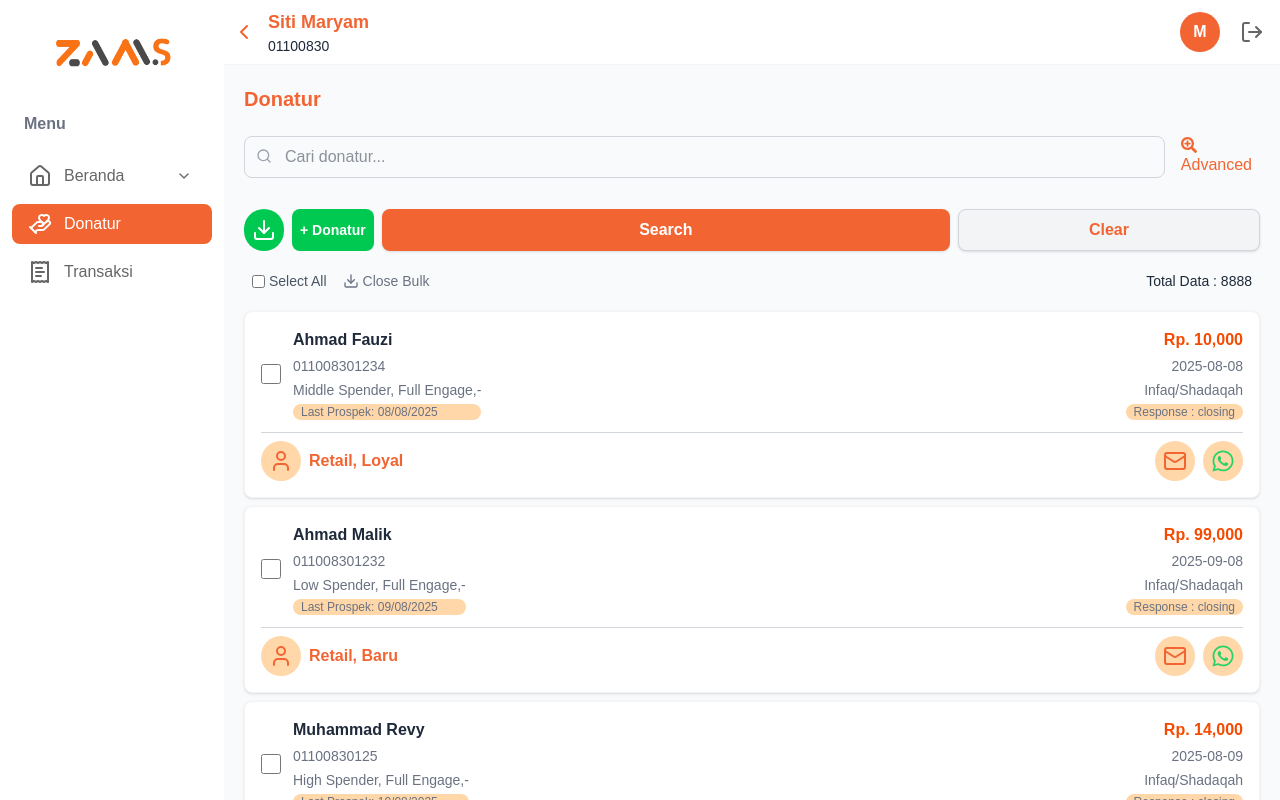
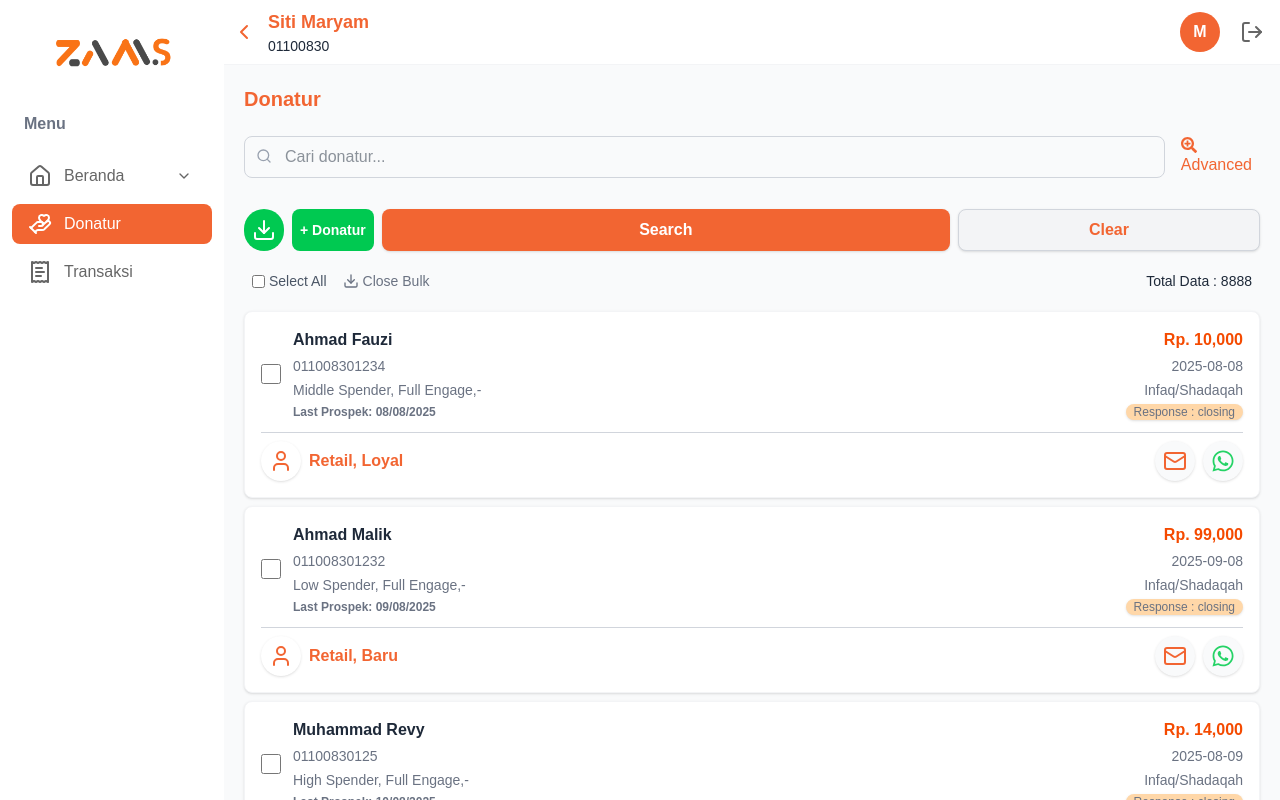
Before and after one commit to MuhammadRevy49/zams, a Next.js app: page /donatur in a window 1280 px wide. Built offline with nearby package versions, Linux system fonts and the light colour scheme.

Commit message:
Bismillah: update UI Donatur

```diff
--- a/app/donatur/page.jsx
+++ b/app/donatur/page.jsx
@@ -263,7 +263,7 @@ export default function DonaturPage() {
             return (
               <div
                 key={index}
-                className={`bg-white shadow rounded-lg p-4 flex flex-col transition-all ${isSelected ? "border-1 border-[#F26532] shadow-lg" : "border border-gray-100"
+                className={`bg-white shadow rounded-lg p-4 flex flex-col transition-all hover:bg-orange-50 hover:cursor-pointer ${isSelected ? "border-1 border-[#F26532] shadow-lg" : "border border-gray-100"
                   }`}
               >
                 <div className="flex flex-row justify-between w-full">
@@ -279,24 +279,24 @@ export default function DonaturPage() {
                       <h2 className="font-bold text-gray-800">{donatur.name}</h2>
                       <p className="text-sm text-gray-500">{donatur.kode}</p>
                       <p className="text-sm text-gray-500">{donatur.status}</p>
-                      <p className="text-xs text-gray-500 px-2 bg-orange-200 rounded-full">{donatur.prospek}</p>
+                      <p className="text-xs text-gray-500 font-semibold">{donatur.prospek}</p>
                     </div>
                   </div>
-                  <div className="text-right space-y-1">
-                    <p className="text-orange-600 font-semibold">Rp. {donatur.total.toLocaleString()}</p>
-                    <p className="text-sm text-gray-500">{donatur.tanggal}</p>
-                    <p className="text-sm text-gray-500">{donatur.jenis}</p>
-                    <p className="text-xs text-gray-500 bg-orange-200 px-2 rounded-full">Response : {donatur.respon}</p>
+                  <div className="space-y-1">
+                    <p className="text-right text-orange-600 font-semibold">Rp. {donatur.total.toLocaleString()}</p>
+                    <p className="text-right text-sm text-gray-500">{donatur.tanggal}</p>
+                    <p className="text-right text-sm text-gray-500">{donatur.jenis}</p>
+                    <p className="text-xs text-gray-500 bg-orange-200 px-2 shadow rounded-lg">Response : {donatur.respon}</p>
                   </div>
                 </div>
                 <div className="border-t border-gray-300 mt-3 flex flex-row justify-between">
                     <div className="flex flex-row items-center mt-2">
-                      <div className="p-2 rounded-full bg-orange-200 text-[#F26532] mr-2"><User /></div>
+                      <div className="p-2 rounded-full bg-white shadow text-[#F26532] mr-2"><User /></div>
                       <p className="font-semibold text-[#F26532]">{donatur.retail}</p>
                     </div>
                     <div className="mt-2 flex flex-row items-center space-x-2">
-                      <div className="p-2 rounded-full bg-orange-200 text-[#F26532]"><Mail/></div>
-                      <div className="p-2 rounded-full bg-orange-200"><FaWhatsapp size={24} color="#25D366" /></div>
+                      <div className="p-2 rounded-full bg-gray-50 text-[#F26532] shadow"><Mail/></div>
+                      <div className="p-2 rounded-full bg-gray-50 shadow"><FaWhatsapp size={24} color="#25D366" /></div>
                     </div>
                 </div>
               </div>
```
